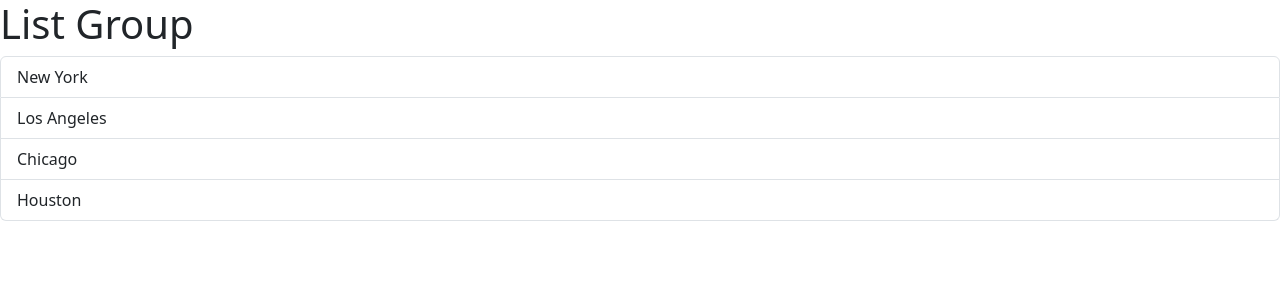
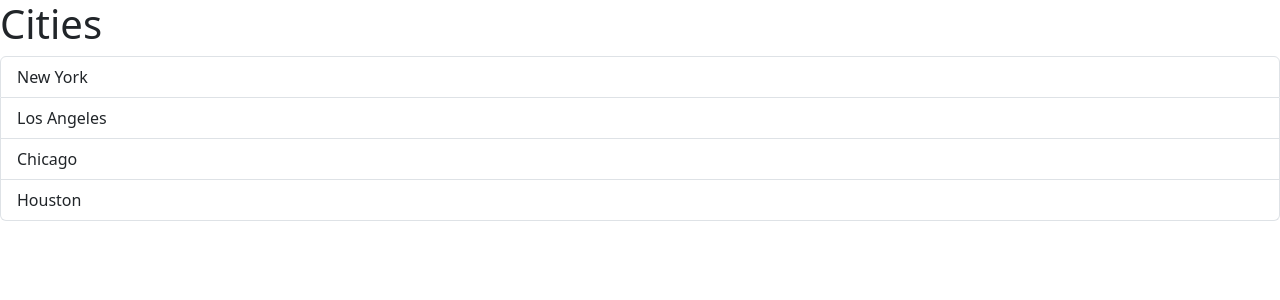
Before and after one commit to ralphcmiller/learning-react, a React (Vite) app in the folder react-app/: page / in a window 1280 px wide. Shown: the top 300 px of the page. Built offline with nearby package versions, Linux system fonts and the light colour scheme.

Commit message:
implemented props for component reusability

```diff
--- a/react-app/src/App.tsx
+++ b/react-app/src/App.tsx
@@ -1,9 +1,10 @@
 import ListGroup from "./components/ListGroup";
 
 function App() {
+  let items = ["New York", "Los Angeles", "Chicago", "Houston"];
   return (
     <div>
-      <ListGroup />
+      <ListGroup items={items} heading="Cities" />
     </div>
   );
 }
--- a/react-app/src/components/ListGroup.tsx
+++ b/react-app/src/components/ListGroup.tsx
@@ -1,12 +1,16 @@
 import { useState } from "react";
 
-function ListGroup() {
-  let items = ["New York", "Los Angeles", "Chicago", "Houston"];
+interface ListGroupProps {
+  items: string[];
+  heading: string;
+}
+
+function ListGroup({ items, heading }: ListGroupProps) {
   const [selectedIndex, setSelectedIndex] = useState(-1);
 
   return (
     <>
-      <h1>List Group</h1>
+      <h1>{heading}</h1>
       {items.length === 0 && <p>No items to display</p>}
       <ul className="list-group">
         {items.map((item, index) => (
```
